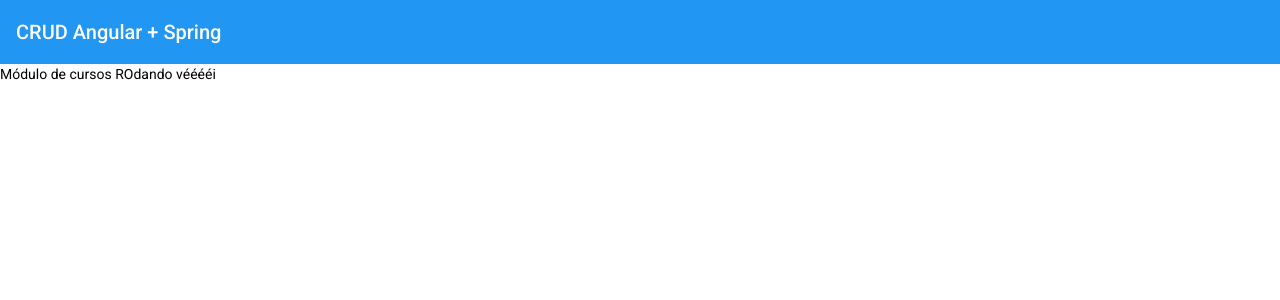
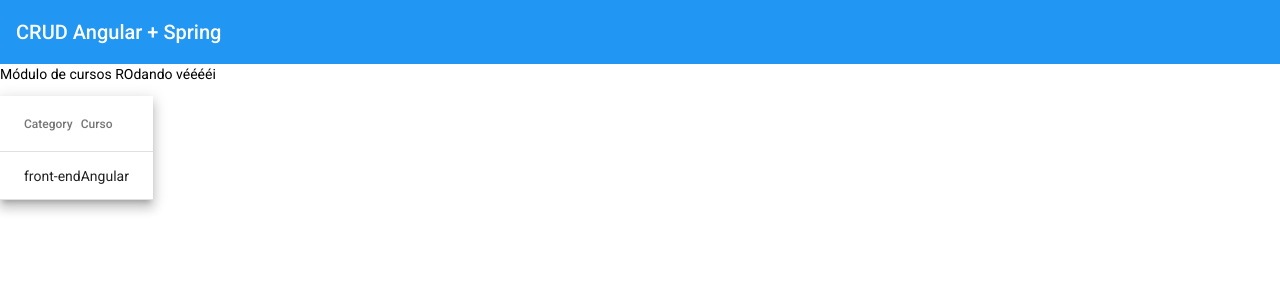
Before and after one commit to vitomc22/angulartips, an Angular app: page /courses in a window 1280 px wide. Shown: the top 300 px of the page. Built offline with nearby package versions, Linux system fonts and the light colour scheme.

Commit message:
Adding mat-table and course model

```diff
--- a/src/app/app.module.ts
+++ b/src/app/app.module.ts
@@ -2,6 +2,7 @@
 import { MatToolbarModule } from '@angular/material/toolbar';
 import { BrowserModule } from '@angular/platform-browser';
 import { BrowserAnimationsModule } from '@angular/platform-browser/animations';
+import { MatTableModule } from '@angular/material/table';
 
 import { AppRoutingModule } from './app-routing.module';
 import { AppComponent } from './app.component';
@@ -14,7 +15,8 @@
     BrowserModule,
     AppRoutingModule,
     BrowserAnimationsModule,
-    MatToolbarModule
+    MatToolbarModule,
+    MatTableModule
   ],
   providers: [],
   bootstrap: [AppComponent]
--- a/src/app/courses/courses.module.ts
+++ b/src/app/courses/courses.module.ts
@@ -1,14 +1,20 @@
+import { CommonModule } from '@angular/common';
 import { NgModule } from '@angular/core';
-import { CommonModule } from '@angular/common';
+import {MatTableModule} from '@angular/material/table';
 
 import { CoursesRoutingModule } from './courses-routing.module';
+import { CoursesComponent } from './courses/courses.component';
 
 
 @NgModule({
-  declarations: [],
+  declarations: [
+    CoursesComponent //NÃO ESQUECER DE DECLARAR O MUDULO AQUI, SE NAO OS COMPONENTES NAO ENXERGAM A CLASSE DENTRO DE CoursesComponent
+  ],
   imports: [
     CommonModule,
-    CoursesRoutingModule //módulo de roteamento do angular
-  ]
+    CoursesRoutingModule, //módulo de roteamento do angular
+    MatTableModule
+  ],
+  exports:[MatTableModule]
 })
 export class CoursesModule { }
--- a/src/app/courses/courses/courses.component.html
+++ b/src/app/courses/courses/courses.component.html
@@ -1 +1,21 @@
 <p>Módulo de cursos ROdando vééééi</p>
+
+<table mat-table [dataSource]="courses" class="mat-elevation-z8">
+
+
+  <!-- Category Column -->
+  <ng-container matColumnDef="category">
+    <th mat-header-cell *matHeaderCellDef> Category </th>
+    <td mat-cell *matCellDef="let course"> {{ course.category }} </td>
+  </ng-container>
+
+  <!-- Name Column -->
+  <ng-container matColumnDef="name">
+    <th mat-header-cell *matHeaderCellDef> Curso </th>
+    <td mat-cell *matCellDef="let course"> {{ course.name}} </td>
+  </ng-container>
+
+
+  <tr mat-header-row *matHeaderRowDef="displayedColumns"></tr>
+  <tr mat-row *matRowDef="let row; columns: displayedColumns;"></tr>
+</table>
--- a/src/app/courses/courses/courses.component.ts
+++ b/src/app/courses/courses/courses.component.ts
@@ -1,3 +1,4 @@
+import { Course } from './../model/course';
 import { Component, OnInit } from '@angular/core';
 
 @Component({
@@ -7,7 +8,15 @@
 })
 export class CoursesComponent implements OnInit {
 
-  constructor() { }
+    courses: Course[]  = [  //seria o mesmo que new Course, declarando objeto
+    {  _id:'1', name:'Angular', category:'front-end'  }
+  ];
+
+  displayedColumns = ['category','name'];
+
+  constructor() {
+
+  }
 
   ngOnInit(): void {
   }
--- /dev/null
+++ b/src/app/courses/model/course.ts
@@ -0,0 +1,7 @@
+export interface Course {
+  _id: string;
+  name: string;
+  category: string;
+
+
+}
```
